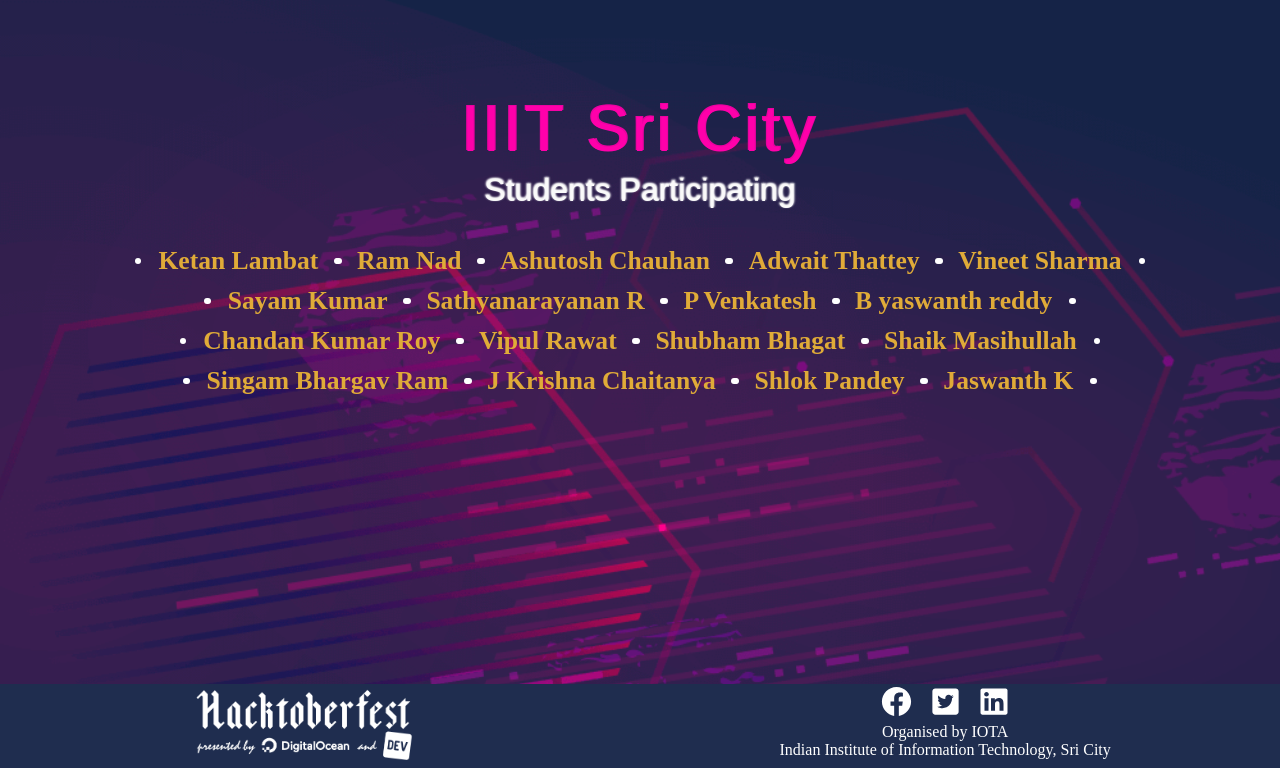
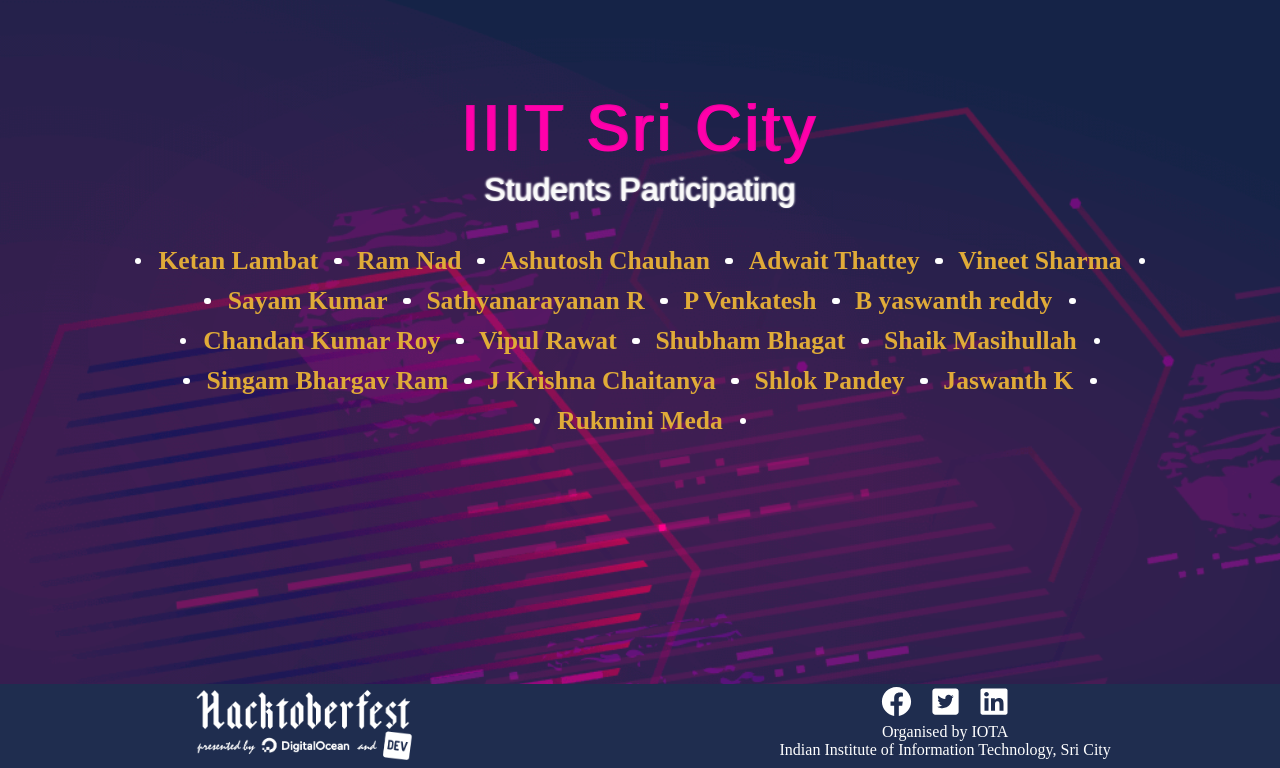
Before and after one commit to Project-Club-IIITS/hacktoberfest2019-participants, a Jekyll site: the page index.html, which Jekyll copies as it is, in a window 1280 px wide, cut to the strip 132-900 px from the top of the page. Built offline with Jekyll 4.4.1, drawn with Linux system fonts in a browser that asks for light colours; some web fonts are replaced.

Commit message:
Add participant name

```diff
--- a/index.html
+++ b/index.html
@@ -63,6 +63,7 @@
                 <li><a href="https://github.com/chaitanya531">J Krishna Chaitanya</a></li>
                 <li><a href="https://github.com/b30wulffz">Shlok Pandey</a></li>
                 <li><a href="https://github.com/JazzKriss21">Jaswanth K</a></li>
+                <li><a href="https://github.com/Rukmini-Meda">Rukmini Meda</a></li>
 
             </ul>
         </div>
```
